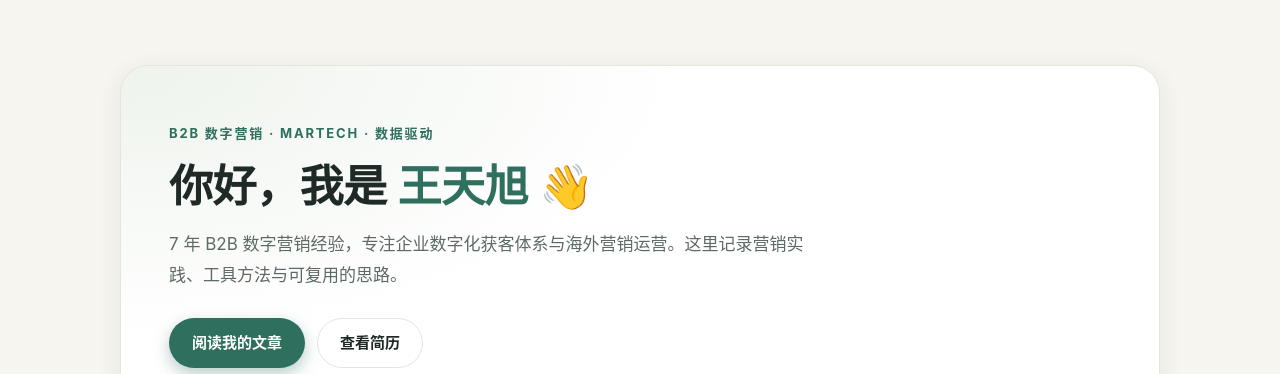
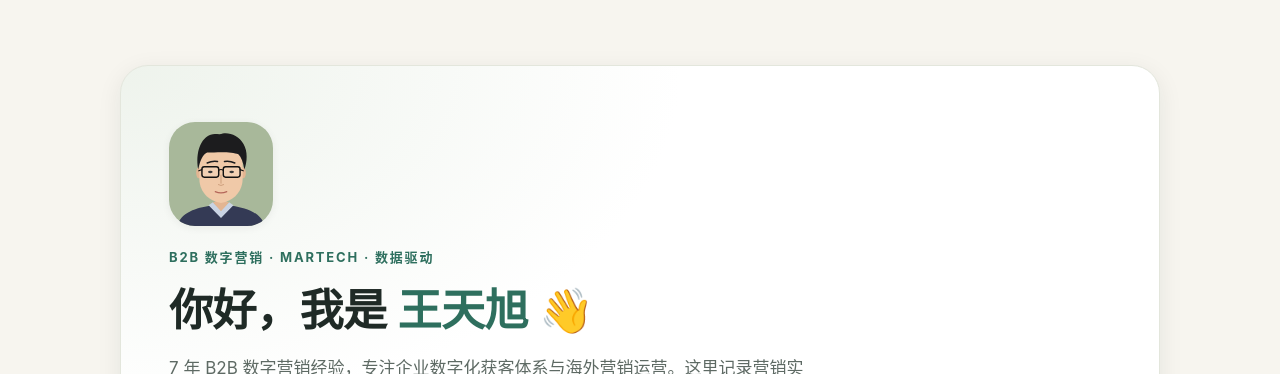
Before and after one commit to shawnwang1220-hash/personal-website, an Astro site: page / in a window 1280 px wide. Shown: the part 71-445 px from the top of the page. Built offline with nearby package versions, Linux system fonts and the light colour scheme; Astro itself is replaced by a stand-in of ours.

Commit message:
feat(home): Hero 补回人像位，用新的 avatar.svg
重设计（d417b9a）把首屏那张头像去掉了 —— 改动前 index.astro 里是
`<img src="/avatar.svg" class="hero-avatar">`（104px 圆角，线上旧版仍能看到），
新组件 Hero 只留了眉题/主标题/简介/CTA/社交。

这次连同新头像一起把它补回来，沿用重设计的左对齐版式：人像在眉题上方，
104px / 圆角 26px，≤640px 收到 88px。

alt 留空：姓名就写在下文的 h1 里，读屏不该重复念两遍。

```diff
--- a/src/components/Hero.astro
+++ b/src/components/Hero.astro
@@ -15,6 +15,8 @@ const prefix = lang === "en" ? "/en" : "";
 
 <section class="hero container" id="hero">
   <div class="hero-card reveal">
+    {/* 装饰性人像：姓名已在下文 h1 里，alt 留空避免读屏重复 */}
+    <img src="/avatar.svg" alt="" class="hero-avatar" />
     <p class="hero-eyebrow">{t.home.heroEyebrow}</p>
     <h1 class="hero-title">
       {t.home.heroGreeting} <span class="accent">{t.home.heroName}</span> {t.home.heroWave}
--- a/src/styles/global.css
+++ b/src/styles/global.css
@@ -188,6 +188,11 @@ img { max-width: 100%; }
   border-radius: var(--radius-lg); box-shadow: var(--shadow);
   padding: 56px 48px;
   background-image: radial-gradient(120% 140% at 0% 0%, var(--soft) 0%, transparent 45%);
+}
+.hero-avatar {
+  display: block; width: 104px; height: 104px;
+  border-radius: 26px; box-shadow: var(--shadow-sm);
+  margin: 0 0 20px;
 }
 .hero-eyebrow {
   font-size: 13px; font-weight: 700; letter-spacing: .14em; text-transform: uppercase;
@@ -619,6 +624,7 @@ a.tag:hover { background: color-mix(in srgb, var(--accent) 18%, var(--tag)); tex
 }
 @media (max-width: 640px) {
   .post-head h1 { font-size: 24px; }
+  .hero-avatar { width: 88px; height: 88px; border-radius: 22px; }
   .stats-grid { grid-template-columns: 1fr; }
   .resume { padding: 28px 22px; }
   .resume-header { flex-direction: column; }
```
